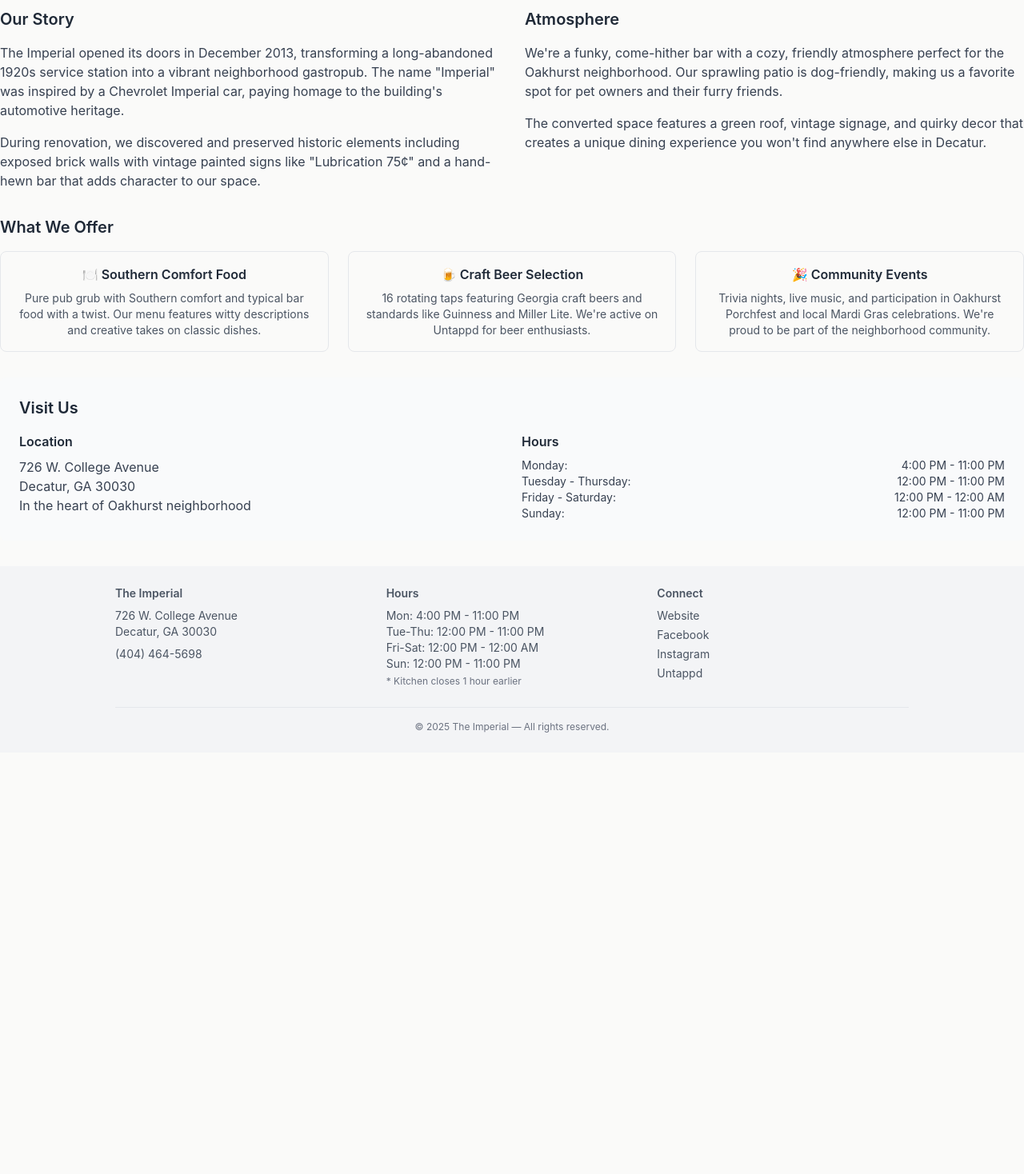
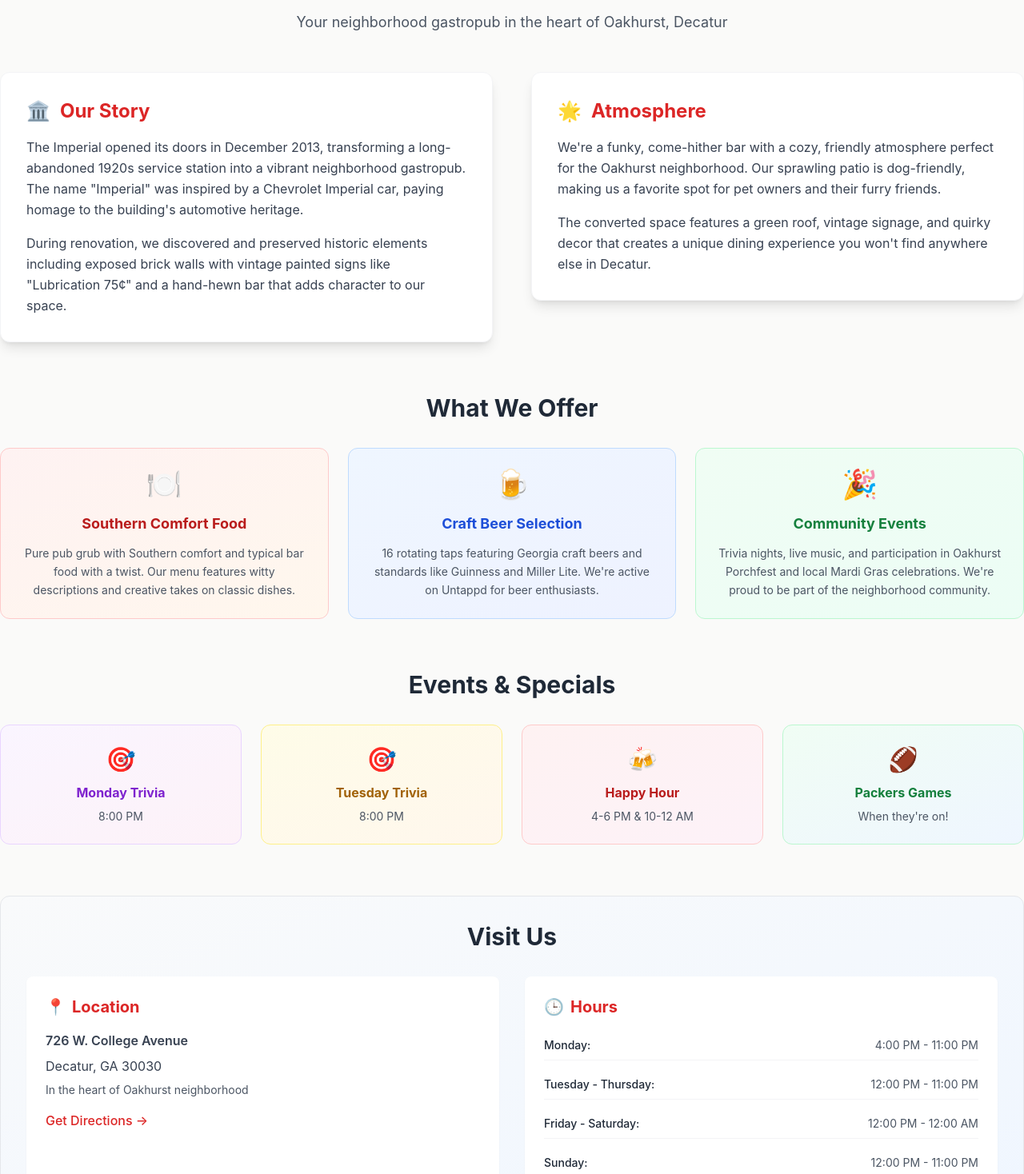
Before and after one commit to Corderbro/imperial-restaurant-website, a Next.js app: page /about in a window 1280 px wide. Shown: the part 162-1630 px from the top of the page at 80% size. Before the commit the page ends 1103 px from the top, so only its background shows below. Built offline with nearby package versions, Linux system fonts and the light colour scheme.

Commit message:
Major improvements: fixed chili prices, updated trivia times, added happy hour and Packers games, redesigned About page, enhanced mobile responsiveness

```diff
--- a/pages/about.tsx
+++ b/pages/about.tsx
@@ -1,99 +1,190 @@
 import Layout from '../components/Layout'
+import Link from 'next/link'
 
 export default function About() {
   return (
     <Layout>
       <div className="pt-8">
-        <h1 className="text-3xl font-bold mb-6">About The Imperial</h1>
+        {/* Hero Section */}
+        <div className="text-center mb-12">
+          <h1 className="text-4xl md:text-5xl font-bold mb-4 bg-gradient-to-r from-red-600 to-orange-600 bg-clip-text text-transparent">
+            About The Imperial
+          </h1>
+          <p className="text-lg text-gray-600 max-w-2xl mx-auto">
+            Your neighborhood gastropub in the heart of Oakhurst, Decatur
+          </p>
+        </div>
 
-      <div className="grid grid-cols-1 md:grid-cols-2 gap-8 mb-8">
-        <div>
-          <h2 className="text-xl font-semibold mb-4">Our Story</h2>
-          <p className="text-gray-700 mb-4">
+        {/* Story Section */}
+        <div className="grid grid-cols-1 lg:grid-cols-2 gap-12 mb-16">
+          <div className="space-y-6">
+            <div className="bg-white p-8 rounded-xl shadow-lg border border-gray-100 hover:shadow-xl transition-all duration-300">
+              <h2 className="text-2xl font-bold mb-4 text-red-600 flex items-center">
+                <span className="mr-3">🏛️</span>
+                Our Story
+              </h2>
+              <p className="text-gray-700 mb-4 leading-relaxed">
                 The Imperial opened its doors in December 2013, transforming a long-abandoned 1920s service station
                 into a vibrant neighborhood gastropub. The name "Imperial" was inspired by a Chevrolet Imperial car,
                 paying homage to the building's automotive heritage.
               </p>
-          <p className="text-gray-700">
+              <p className="text-gray-700 leading-relaxed">
                 During renovation, we discovered and preserved historic elements including exposed brick walls with
                 vintage painted signs like "Lubrication 75¢" and a hand-hewn bar that adds character to our space.
               </p>
             </div>
+          </div>
 
-        <div>
-          <h2 className="text-xl font-semibold mb-4">Atmosphere</h2>
-          <p className="text-gray-700 mb-4">
+          <div className="space-y-6">
+            <div className="bg-white p-8 rounded-xl shadow-lg border border-gray-100 hover:shadow-xl transition-all duration-300">
+              <h2 className="text-2xl font-bold mb-4 text-red-600 flex items-center">
+                <span className="mr-3">🌟</span>
+                Atmosphere
+              </h2>
+              <p className="text-gray-700 mb-4 leading-relaxed">
                 We're a funky, come-hither bar with a cozy, friendly atmosphere perfect for the Oakhurst neighborhood.
                 Our sprawling patio is dog-friendly, making us a favorite spot for pet owners and their furry friends.
               </p>
-          <p className="text-gray-700">
+              <p className="text-gray-700 leading-relaxed">
                 The converted space features a green roof, vintage signage, and quirky decor that creates a unique
                 dining experience you won't find anywhere else in Decatur.
               </p>
             </div>
           </div>
+        </div>
 
-      <div className="mb-8">
-        <h2 className="text-xl font-semibold mb-4">What We Offer</h2>
+        {/* What We Offer Section */}
+        <div className="mb-16">
+          <h2 className="text-3xl font-bold mb-8 text-center">What We Offer</h2>
           <div className="grid grid-cols-1 md:grid-cols-3 gap-6">
-          <div className="text-center p-4 border rounded-lg">
-            <h3 className="font-semibold mb-2">🍽️ Southern Comfort Food</h3>
-            <p className="text-sm text-gray-600">
+            <div className="bg-gradient-to-br from-red-50 to-orange-50 p-6 rounded-xl border border-red-200 hover:shadow-lg transition-all duration-300 group">
+              <div className="text-center">
+                <div className="text-4xl mb-4 group-hover:scale-110 transition-transform duration-300">🍽️</div>
+                <h3 className="font-bold text-lg mb-3 text-red-700">Southern Comfort Food</h3>
+                <p className="text-sm text-gray-600 leading-relaxed">
                   Pure pub grub with Southern comfort and typical bar food with a twist.
                   Our menu features witty descriptions and creative takes on classic dishes.
                 </p>
               </div>
+            </div>
 
-          <div className="text-center p-4 border rounded-lg">
-            <h3 className="font-semibold mb-2">🍺 Craft Beer Selection</h3>
-            <p className="text-sm text-gray-600">
+            <div className="bg-gradient-to-br from-blue-50 to-indigo-50 p-6 rounded-xl border border-blue-200 hover:shadow-lg transition-all duration-300 group">
+              <div className="text-center">
+                <div className="text-4xl mb-4 group-hover:scale-110 transition-transform duration-300">🍺</div>
+                <h3 className="font-bold text-lg mb-3 text-blue-700">Craft Beer Selection</h3>
+                <p className="text-sm text-gray-600 leading-relaxed">
                   16 rotating taps featuring Georgia craft beers and standards like Guinness and Miller Lite.
                   We're active on Untappd for beer enthusiasts.
                 </p>
               </div>
+            </div>
 
-          <div className="text-center p-4 border rounded-lg">
-            <h3 className="font-semibold mb-2">🎉 Community Events</h3>
-            <p className="text-sm text-gray-600">
+            <div className="bg-gradient-to-br from-green-50 to-emerald-50 p-6 rounded-xl border border-green-200 hover:shadow-lg transition-all duration-300 group">
+              <div className="text-center">
+                <div className="text-4xl mb-4 group-hover:scale-110 transition-transform duration-300">🎉</div>
+                <h3 className="font-bold text-lg mb-3 text-green-700">Community Events</h3>
+                <p className="text-sm text-gray-600 leading-relaxed">
                   Trivia nights, live music, and participation in Oakhurst Porchfest and local Mardi Gras celebrations.
                   We're proud to be part of the neighborhood community.
                 </p>
               </div>
             </div>
           </div>
-
-      <div className="bg-gray-50 p-6 rounded-lg">
-        <h2 className="text-xl font-semibold mb-4">Visit Us</h2>
-        <div className="grid grid-cols-1 md:grid-cols-2 gap-6">
-          <div>
-            <h3 className="font-semibold mb-2">Location</h3>
-            <p className="text-gray-700">
-              726 W. College Avenue<br />
-              Decatur, GA 30030<br />
-              In the heart of Oakhurst neighborhood
-            </p>
         </div>
 
-          <div>
-            <h3 className="font-semibold mb-2">Hours</h3>
-            <div className="text-sm text-gray-700">
-              <div className="flex justify-between">
-                <span>Monday:</span>
-                <span>4:00 PM - 11:00 PM</span>
+        {/* Events & Specials Section */}
+        <div className="mb-16">
+          <h2 className="text-3xl font-bold mb-8 text-center">Events & Specials</h2>
+          <div className="grid grid-cols-1 md:grid-cols-2 lg:grid-cols-4 gap-6">
+            <div className="bg-gradient-to-br from-purple-50 to-pink-50 p-6 rounded-xl border border-purple-200 text-center hover:shadow-lg transition-all duration-300">
+              <div className="text-3xl mb-3">🎯</div>
+              <h3 className="font-bold text-purple-700 mb-2">Monday Trivia</h3>
+              <p className="text-sm text-gray-600">8:00 PM</p>
             </div>
-              <div className="flex justify-between">
-                <span>Tuesday - Thursday:</span>
-                <span>12:00 PM - 11:00 PM</span>
+
+            <div className="bg-gradient-to-br from-yellow-50 to-orange-50 p-6 rounded-xl border border-yellow-200 text-center hover:shadow-lg transition-all duration-300">
+              <div className="text-3xl mb-3">🎯</div>
+              <h3 className="font-bold text-yellow-700 mb-2">Tuesday Trivia</h3>
+              <p className="text-sm text-gray-600">8:00 PM</p>
             </div>
-              <div className="flex justify-between">
-                <span>Friday - Saturday:</span>
-                <span>12:00 PM - 12:00 AM</span>
+
+            <div className="bg-gradient-to-br from-red-50 to-pink-50 p-6 rounded-xl border border-red-200 text-center hover:shadow-lg transition-all duration-300">
+              <div className="text-3xl mb-3">🍻</div>
+              <h3 className="font-bold text-red-700 mb-2">Happy Hour</h3>
+              <p className="text-sm text-gray-600">4-6 PM & 10-12 AM</p>
             </div>
-              <div className="flex justify-between">
-                <span>Sunday:</span>
-                <span>12:00 PM - 11:00 PM</span>
+
+            <div className="bg-gradient-to-br from-green-50 to-blue-50 p-6 rounded-xl border border-green-200 text-center hover:shadow-lg transition-all duration-300">
+              <div className="text-3xl mb-3">🏈</div>
+              <h3 className="font-bold text-green-700 mb-2">Packers Games</h3>
+              <p className="text-sm text-gray-600">When they're on!</p>
             </div>
           </div>
+        </div>
+
+        {/* Visit Us Section */}
+        <div className="bg-gradient-to-br from-gray-50 to-blue-50 p-8 rounded-xl border border-gray-200">
+          <h2 className="text-3xl font-bold mb-8 text-center">Visit Us</h2>
+          <div className="grid grid-cols-1 lg:grid-cols-2 gap-8">
+            <div className="bg-white p-6 rounded-lg shadow-sm">
+              <h3 className="font-bold text-xl mb-4 text-red-600 flex items-center">
+                <span className="mr-2">📍</span>
+                Location
+              </h3>
+              <div className="space-y-2 text-gray-700">
+                <p className="font-semibold">726 W. College Avenue</p>
+                <p>Decatur, GA 30030</p>
+                <p className="text-sm text-gray-600">In the heart of Oakhurst neighborhood</p>
+              </div>
+              <div className="mt-4">
+                <Link href="/contact" className="inline-flex items-center text-red-600 hover:text-red-700 font-medium">
+                  Get Directions →
+                </Link>
+              </div>
+            </div>
+
+            <div className="bg-white p-6 rounded-lg shadow-sm">
+              <h3 className="font-bold text-xl mb-4 text-red-600 flex items-center">
+                <span className="mr-2">🕒</span>
+                Hours
+              </h3>
+              <div className="space-y-3 text-sm">
+                <div className="flex justify-between items-center py-2 border-b border-gray-100">
+                  <span className="font-medium">Monday:</span>
+                  <span className="text-gray-600">4:00 PM - 11:00 PM</span>
+                </div>
+                <div className="flex justify-between items-center py-2 border-b border-gray-100">
+                  <span className="font-medium">Tuesday - Thursday:</span>
+                  <span className="text-gray-600">12:00 PM - 11:00 PM</span>
+                </div>
+                <div className="flex justify-between items-center py-2 border-b border-gray-100">
+                  <span className="font-medium">Friday - Saturday:</span>
+                  <span className="text-gray-600">12:00 PM - 12:00 AM</span>
+                </div>
+                <div className="flex justify-between items-center py-2">
+                  <span className="font-medium">Sunday:</span>
+                  <span className="text-gray-600">12:00 PM - 11:00 PM</span>
+                </div>
+              </div>
+              <div className="mt-4 text-xs text-gray-500">
+                * Kitchen closes 1 hour earlier
+              </div>
+            </div>
+          </div>
+        </div>
+
+        {/* Call to Action */}
+        <div className="text-center mt-12">
+          <div className="bg-gradient-to-r from-red-600 to-orange-600 p-8 rounded-xl text-white">
+            <h3 className="text-2xl font-bold mb-4">Ready to Visit?</h3>
+            <p className="mb-6 text-red-100">Come experience The Imperial for yourself!</p>
+            <div className="flex flex-col sm:flex-row gap-4 justify-center">
+              <Link href="/menu" className="bg-white text-red-600 px-6 py-3 rounded-lg font-semibold hover:bg-gray-100 transition-colors">
+                View Our Menu
+              </Link>
+              <Link href="/contact" className="border-2 border-white text-white px-6 py-3 rounded-lg font-semibold hover:bg-white hover:text-red-600 transition-colors">
+                Get Directions
+              </Link>
             </div>
           </div>
         </div>
--- a/pages/menu.tsx
+++ b/pages/menu.tsx
@@ -14,7 +14,7 @@ const menuItems = [
   { category: 'Appetizers', name: 'The Big Ass Pretzel (V)', desc: 'Add cheese +2', price: 8.00 },
 
   // Soups and Salads
-  { category: 'Soups and Salads', name: 'Chili: Beef or Veggie', desc: 'Small $7 / Large $6', price: 7.00 },
+  { category: 'Soups and Salads', name: 'Chili: Beef or Veggie', desc: 'Small $6 / Large $7', price: 6.00 },
   { category: 'Soups and Salads', name: 'Caesar Salad (V)', desc: 'Small $5 / Large $7', price: 5.00 },
   { category: 'Soups and Salads', name: 'Lemony Greens', desc: 'Spring Mix, Toasted Chickpeas, Cherry Toms, Blue Crumbles and Lemon Vinaigrette.', price: 12.00 },
   { category: 'Soups and Salads', name: 'Charred Broccoli Salad (V)', desc: 'Small $9 / Large $11', price: 9.00 },
--- a/pages/story.tsx
+++ b/pages/story.tsx
@@ -6,21 +6,27 @@ export default function Story() {
   const events = [
     {
       day: "Monday",
-      title: "Robert Holland Trivia",
-      time: "7:00 PM",
+      title: "Trivia Night",
+      time: "8:00 PM",
       color: "text-neon-red"
     },
     {
-      day: "Friday",
-      title: "Weekend Vibes",
-      time: "Extended Hours",
+      day: "Tuesday",
+      title: "Trivia Night",
+      time: "8:00 PM",
       color: "text-neon-yellow"
     },
     {
-      day: "Sunday",
-      title: "Game Day Specials",
-      time: "All Day",
+      day: "Happy Hour",
+      title: "Drink Specials",
+      time: "4-6 PM & 10-12 AM",
       color: "text-gold"
+    },
+    {
+      day: "Packers Games",
+      title: "Game Day",
+      time: "When they're on!",
+      color: "text-green-600"
     }
   ]
 
--- a/styles/globals.css
+++ b/styles/globals.css
@@ -97,6 +97,87 @@ html, body, #__next {
 @keyframes neon-pulse {
   0%, 100% { opacity: 1; transform: scale(1); }
   50% { opacity: 0.8; transform: scale(1.05); }
+}
+
+/* Mobile-specific improvements */
+@media (max-width: 768px) {
+  /* Improve touch targets */
+  button, a, [role="button"] {
+    min-height: 44px;
+    min-width: 44px;
+  }
+
+  /* Better text sizing for mobile */
+  h1 {
+    font-size: 2rem !important;
+    line-height: 1.2 !important;
+  }
+
+  h2 {
+    font-size: 1.5rem !important;
+    line-height: 1.3 !important;
+  }
+
+  /* Improve spacing on mobile */
+  .pt-8 {
+    padding-top: 1rem !important;
+  }
+
+  /* Better grid layouts for mobile */
+  .grid {
+    gap: 1rem !important;
+  }
+
+  /* Improve card padding on mobile */
+  .p-6, .p-8 {
+    padding: 1rem !important;
+  }
+
+  /* Better button sizing */
+  .px-6 {
+    padding-left: 1rem !important;
+    padding-right: 1rem !important;
+  }
+
+  .py-3 {
+    padding-top: 0.75rem !important;
+    padding-bottom: 0.75rem !important;
+  }
+}
+
+/* Smooth scrolling and better performance */
+html {
+  scroll-behavior: smooth;
+  -webkit-font-smoothing: antialiased;
+  -moz-osx-font-smoothing: grayscale;
+}
+
+/* Better focus states for accessibility */
+button:focus, a:focus, input:focus, textarea:focus {
+  outline: 2px solid var(--imperial-neon-red);
+  outline-offset: 2px;
+}
+
+/* Loading states */
+.loading {
+  opacity: 0.7;
+  pointer-events: none;
+}
+
+/* Hover effects that work on touch devices */
+@media (hover: hover) {
+  .hover-lift:hover {
+    transform: translateY(-2px);
+    box-shadow: 0 10px 25px rgba(0, 0, 0, 0.1);
+  }
+}
+
+/* Touch device optimizations */
+@media (hover: none) {
+  .hover-lift:active {
+    transform: translateY(-1px);
+    box-shadow: 0 5px 15px rgba(0, 0, 0, 0.1);
+  }
 }
 
 @keyframes fade-in {
```
Also changed, not shown: components/Header.tsx (+7 -7 lines). Lines whose indentation alone changed are shown as unchanged.
